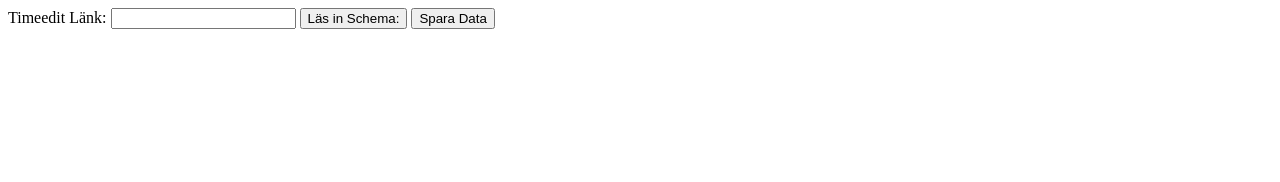
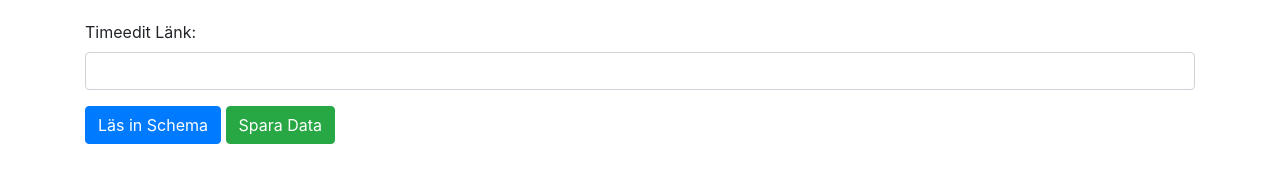
Before and after one commit to Tripledot321/CanvasSchema, a website: page Index.html in a window 1280 px wide. Drawn offline with nearby package versions, Linux system fonts and the light colour scheme.

Commit message:
UI uppdatering

```diff
--- a/Index.html
+++ b/Index.html
@@ -3,69 +3,86 @@
 <head>
     <meta charset="UTF-8">
     <meta name="viewport" content="width=device-width, initial-scale=1.0">
-    <title>Canvas schemauppladdning</title>
+    <title>Canvas Schemauppladdning</title>
+    <link rel="stylesheet" href="https://stackpath.bootstrapcdn.com/bootstrap/4.5.2/css/bootstrap.min.css">
+    <style>
+        body {
+            padding: 20px;
+        }
+
+        form {
+            margin-bottom: 20px;
+        }
+
+        table {
+            width: 100%;
+            margin-top: 20px;
+        }
+
+        textarea {
+            width: 100%;
+        }
+    </style>
 </head>
 <body>
 
+  <div class="container">
       <form id="timeEdit">
+          <div class="form-group">
               <label for="websiteInput">Timeedit Länk:</label>
-        <input type="text" id="websiteInput" name="websiteInput" value="" required>
-        <button type="button" onclick="loadSchedule()">Läs in Schema:</button>
-        <button type="button" onclick="saveData()">Spara Data</button>
+              <input type="text" class="form-control" id="websiteInput" name="websiteInput" value="" required>
+          </div>
+          <button type="button" class="btn btn-primary" onclick="loadSchedule()">Läs in Schema</button>
+          <button type="button" class="btn btn-success" onclick="saveData()">Spara Data</button>
       </form>
 
       <div id="result"></div>
+  </div>
+
+
+  <script src="https://code.jquery.com/jquery-3.5.1.slim.min.js"></script>
+  <script src="https://cdn.jsdelivr.net/npm/@popperjs/core@2.9.1/dist/umd/popper.min.js"></script>
+  <script src="https://stackpath.bootstrapcdn.com/bootstrap/4.5.2/js/bootstrap.min.js"></script>
 
   <script>
 
+
 async function loadSchedule() {
-    var url = document.getElementById('websiteInput').value;
+    var url = $('#websiteInput').val();
 
     try {
         var response = await fetch(url);
         var scheduleData = await response.json();
         var reservations = scheduleData.reservations;
 
-      // Create HTML table
-      var htmlTable = '<table border="1"><tr>';
-      var headerRow = '';
+        // UI using jQuery
+        var $result = $('#result');
+        $result.empty();
 
-      // Adjust column headers to the specified order
-      headerRow += '<th>Kurskod, Kursnamn</th>';
-      headerRow += '<th>Aktivitet</th>';
-      headerRow += '<th>startDateTime</th>';
-      headerRow += '<th>endDateTime</th>';
-      headerRow += '<th>Plats, Lokal</th>';
-      headerRow += '<th colspan="3">Detaljer</th>';
+        // Create and append the HTML table
+        var $table = $('<table class="table table-bordered"></table>');
+        var $headerRow = $('<tr><th>Kurskod, Kursnamn</th><th>Aktivitet</th><th>startDateTime</th><th>endDateTime</th><th>Plats, Lokal</th><th colspan="3">Detaljer</th></tr>');
+        $table.append($headerRow);
 
-      htmlTable += headerRow + '</tr>';
-
-      // Create rows for each reservation
-      for (var i = 0; i < reservations.length; i++) {
-        var reservation = reservations[i];
+        reservations.forEach((reservation, i) => {
             var description = '<textarea id="description_' + i + '" name="description_' + i + '" rows="3" cols="90"></textarea>';
 
             var row = '';
-
             row += '<td>' + reservation['columns'][7] + '</td>'; // Kurskod, Kursnamn
             row += '<td><input type="text" id="aktivitet_' + i + '" name="aktivitet_' + i + '" value="' + reservation['columns'][1] + '"></td>'; // Aktivitet
             row += '<td>' + reservation['startdate'] + 'T' + reservation['starttime'] + '</td>'; // startDateTime
             row += '<td>' + reservation['enddate'] + 'T' + reservation['endtime'] + '</td>'; // endDateTime
             row += '<td>' + reservation['columns'][2] + '</td>'; // Plats, Lokal
+            row += '<td colspan="3">' + description + '</td>';
 
-        row += '<td colspan="3">' + description + '</td>';
-        htmlTable += '<tr>' + row + '</tr>';
-      }
+            $table.append($('<tr>' + row + '</tr>'));
+        });
 
-      htmlTable += '</table>';
-
-      // Display the HTML table
-      document.getElementById('result').innerHTML = htmlTable;
+        $result.append($table);
     } catch (error) {
         alert('Länken går ej att läsas: ' + error.message);
     }
 }
-
   function saveData() {
     var data = [];
 
@@ -75,7 +92,7 @@
     for (var i = 1; i < rows.length; i++) {
       var cells = rows[i].querySelectorAll('td');
       var aktivitet = document.getElementById('aktivitet_' + (i - 1)).value;
-      var startDateTime = cells[2].textContent;
+      var Start = cells[2].textContent;
       var endDateTime = cells[3].textContent;
       var platsLokal = cells[4].textContent;
       var detaljer = document.getElementById('description_' + (i - 1)).value;
```
Lines whose indentation alone changed are shown as unchanged.
